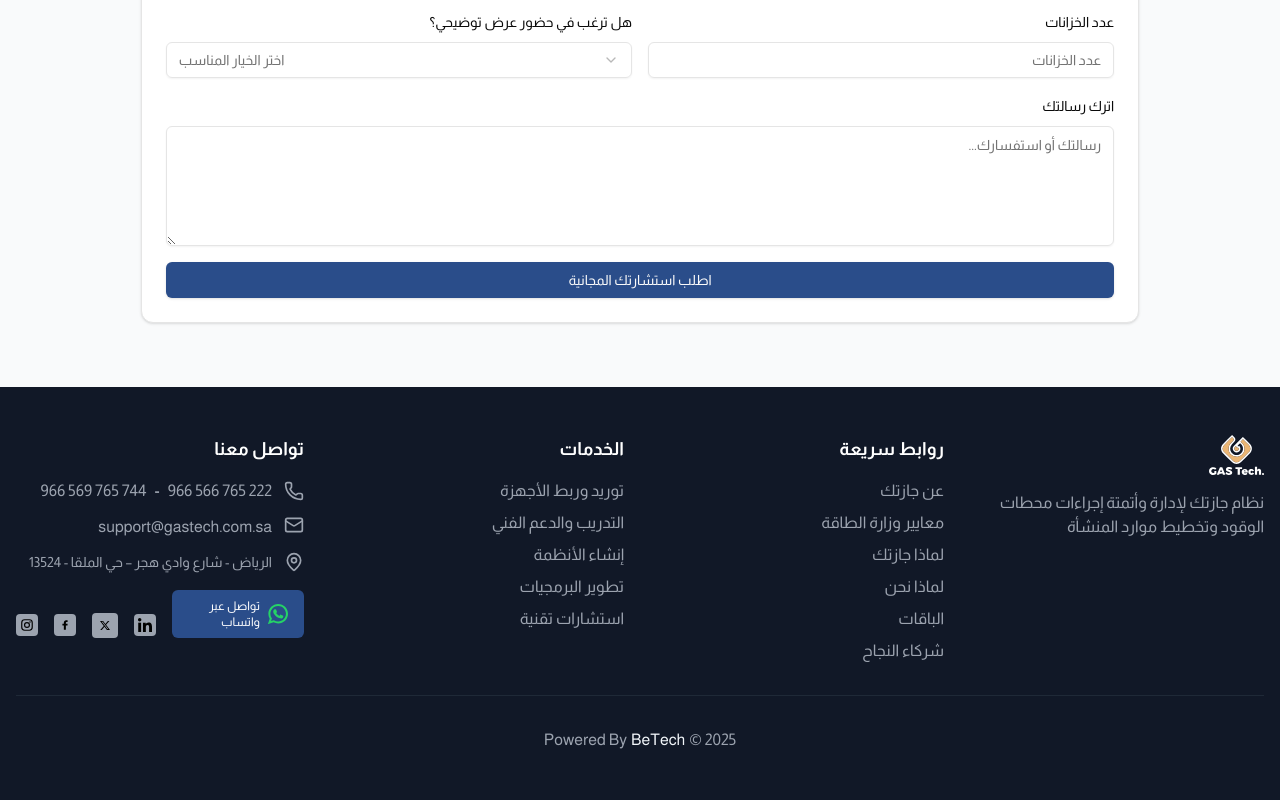
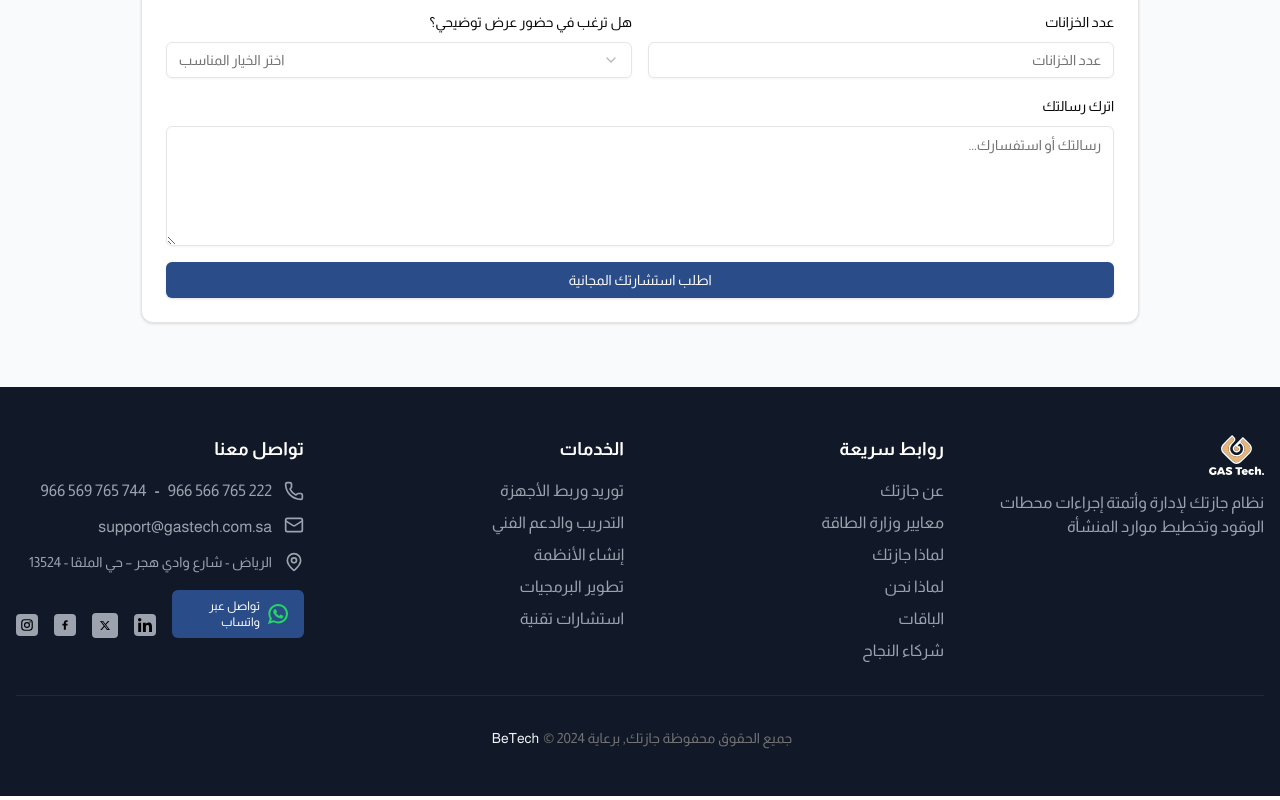
Before and after one commit to AhmedAdel700/be-group, a Next.js app: page / in a window 1280 px wide. Shown: the part 6972-7772 px from the top of the page. Built offline with nearby package versions, Linux system fonts and the light colour scheme.

Commit message:
added new copyright

```diff
--- a/src/app/page.tsx
+++ b/src/app/page.tsx
@@ -10,7 +10,7 @@ import Packages from "@/components/Packages";
 import WhyChooseUs from "@/components/WhyChooseUs";
 import Hero from "@/components/Hero";
 import Partners from "@/components/Partners";
-import ContactButtons from "@/components/ContactButtons";
+// import ContactButtons from "@/components/ContactButtons";
 
 export default function LandingPage() {
   return (
--- a/src/components/Footer.tsx
+++ b/src/components/Footer.tsx
@@ -198,16 +198,17 @@ export default function Footer() {
         </div>
 
         <div className="border-t border-gray-800 mt-8 pt-8 text-center text-gray-400">
-          <p>
-            Powered By
+          <p className="text-sm text-center text-muted-foreground">
+            جميع الحقوق محفوظة جازتك, برعاية{" "}
             <Link
               target="_blank"
-              href={"https://betech.com.sa"}
-              className="mx-1"
+              href="https://betech.com.sa"
+              className="mx-1 text-slate-100 hover:text-white"
+              rel="noopener noreferrer"
             >
-              <span className="text-slate-100">BeTech</span>
+              BeTech
             </Link>
-            &copy; 2025
+            &copy; 2024
           </p>
         </div>
       </div>
```
